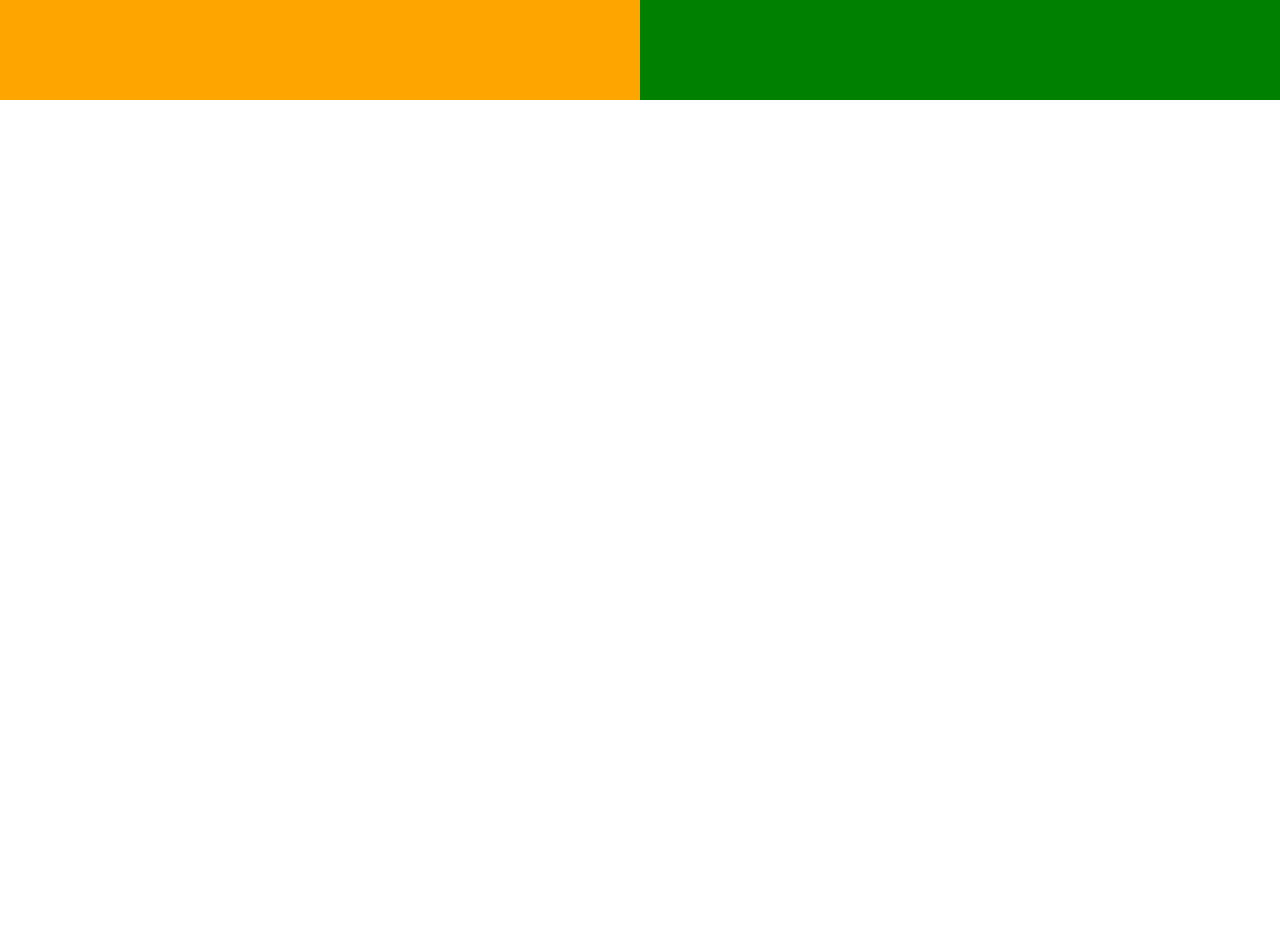
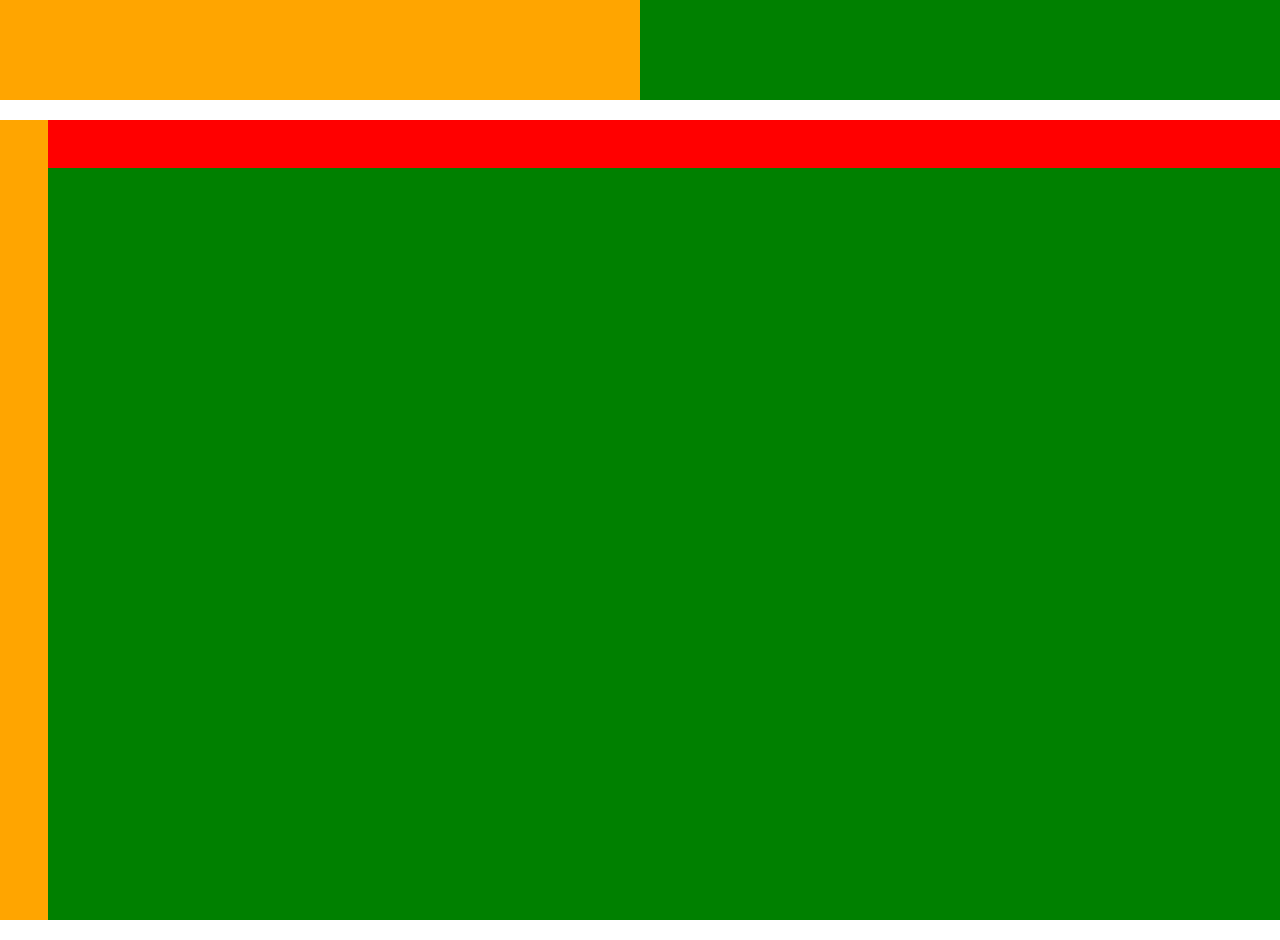
Before and after one commit to dimitrisafendras/how-to-ui-from-designs, a React (Create React App) app: page / in a window 1280 px wide. Shown: the part 2340-3280 px from the top of the page. Before the commit the page ends 2460 px from the top, so only its background shows below. Built offline with nearby package versions, Linux system fonts and the light colour scheme.

Commit message:
give dimensions to grid items

```diff
--- a/src/components/layouts/AppLayout.css
+++ b/src/components/layouts/AppLayout.css
@@ -25,3 +25,17 @@
 
     margin-bottom: 20px;
 }
+
+.AppLayout4 {
+    height: 100vh;
+    background-color: #4FC3F7;
+
+    display: grid;
+    grid-template-columns: 48px auto;
+    grid-template-rows: 48px auto;
+    grid-template-areas:
+            "sidebar header"
+            "sidebar main";
+
+    margin-bottom: 20px;
+}
--- a/src/components/layouts/AppLayout.jsx
+++ b/src/components/layouts/AppLayout.jsx
@@ -12,6 +12,9 @@ export const AppLayout = ({children}) => {
 			<div className='AppLayout3'>
 				{children}
 			</div>
+			<div className='AppLayout4'>
+				{children}
+			</div>
 		</>
 
 	);
```
